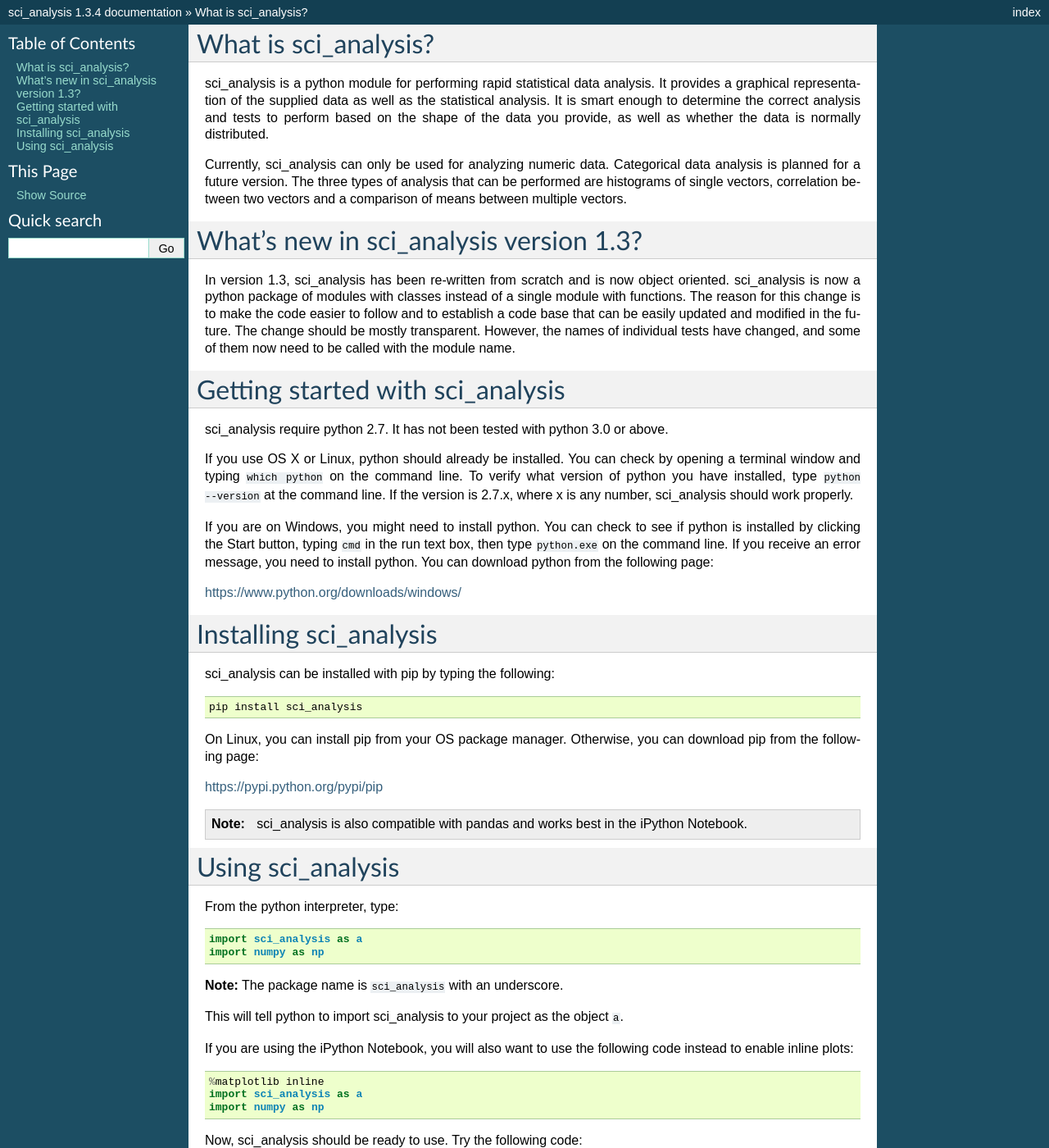
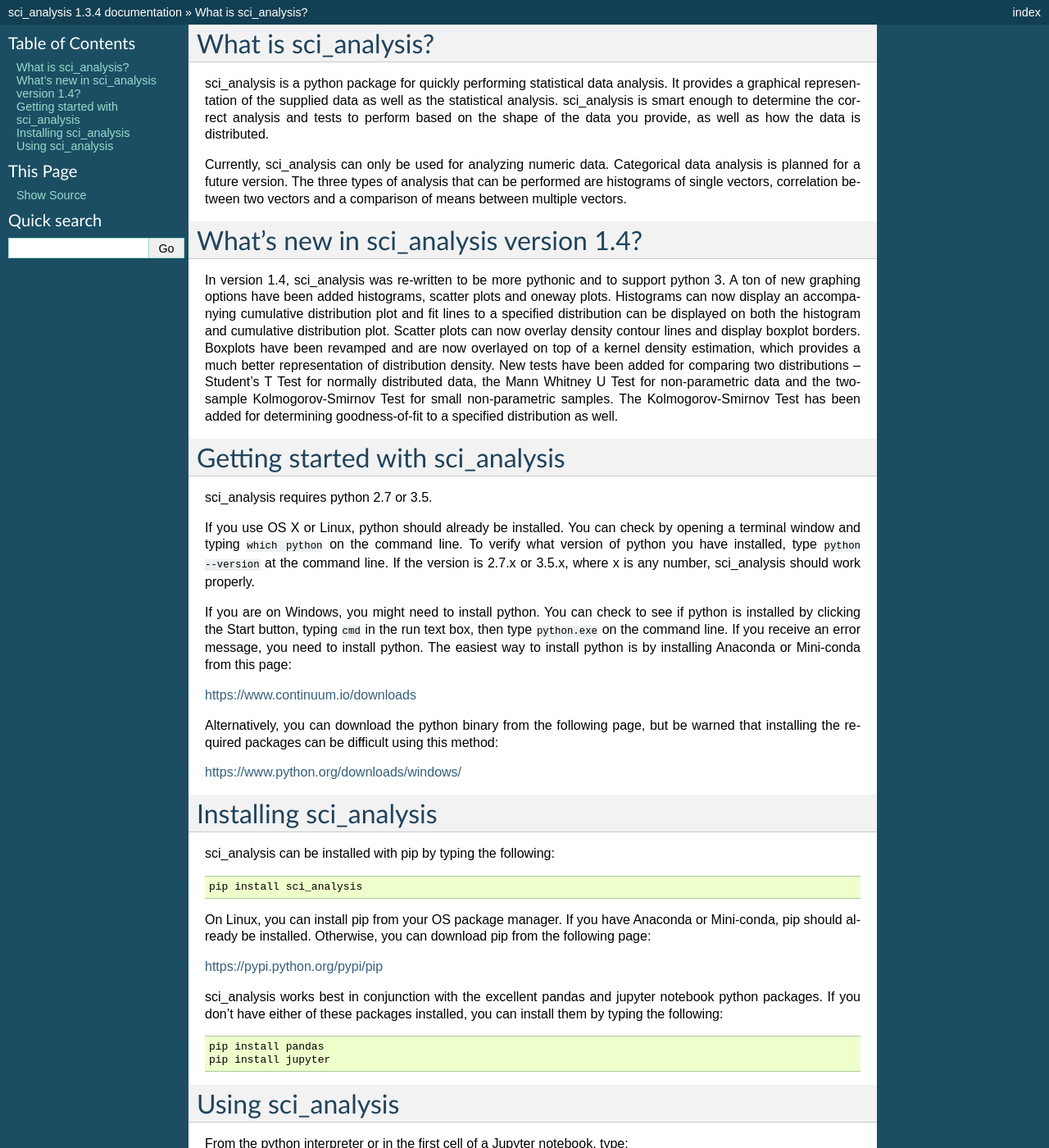
Before and after one commit to cmmorrow/sci-analysis, a Sphinx documentation site: the page built from docs/index.rst, in a window 1280 px wide and 1400 px high. Shown: the whole window at 82% size. Built offline with Sphinx 7.4.7, drawn with Linux system fonts in a browser that asks for light colours; formulas are drawn with MathJax 3; some of the changed text lies outside the part shown.

Commit message:
Updated docs for version 1.4

```diff
--- a/docs/index.rst
+++ b/docs/index.rst
@@ -7,23 +7,27 @@
 What is sci_analysis?
 =====================
 
-sci_analysis is a python module for performing rapid statistical data analysis. It provides a graphical representation of the supplied data as well as the statistical analysis. It is smart enough to determine the correct analysis and tests to perform based on the shape of the data you provide, as well as whether the data is normally distributed.
+sci_analysis is a python package for quickly performing statistical data analysis. It provides a graphical representation of the supplied data as well as the statistical analysis. sci_analysis is smart enough to determine the correct analysis and tests to perform based on the shape of the data you provide, as well as how the data is distributed.
 
 Currently, sci_analysis can only be used for analyzing numeric data. Categorical data analysis is planned for a future version. The three types of analysis that can be performed are histograms of single vectors, correlation between two vectors and a comparison of means between multiple vectors.
 
-What's new in sci_analysis version 1.3?
+What's new in sci_analysis version 1.4?
 =======================================
 
-In version 1.3, sci_analysis has been re-written from scratch and is now object oriented. sci_analysis is now a python package of modules with classes instead of a single module with functions. The reason for this change is to make the code easier to follow and to establish a code base that can be easily updated and modified in the future. The change should be mostly transparent. However, the names of individual tests have changed, and some of them now need to be called with the module name.
+In version 1.4, sci_analysis was re-written to be more pythonic and to support python 3. A ton of new graphing options have been added histograms, scatter plots and oneway plots. Histograms can now display an accompanying cumulative distribution plot and fit lines to a specified distribution can be displayed on both the histogram and cumulative distribution plot. Scatter plots can now overlay density contour lines and display boxplot borders. Boxplots have been revamped and are now overlayed on top of a kernel density estimation, which provides a much better representation of distribution density. New tests have been added for comparing two distributions -- Student's T Test for normally distributed data, the Mann Whitney U Test for non-parametric data and the two-sample Kolmogorov-Smirnov Test for small non-parametric samples. The Kolmogorov-Smirnov Test has been added for determining goodness-of-fit to a specified distribution as well.
 
 Getting started with sci_analysis
 =================================
 
-sci_analysis require python 2.7. It has not been tested with python 3.0 or above.
+sci_analysis requires python 2.7 or 3.5.
 
-If you use OS X or Linux, python should already be installed. You can check by opening a terminal window and typing ``which python`` on the command line. To verify what version of python you have installed, type ``python --version`` at the command line. If the version is 2.7.x, where x is any number, sci_analysis should work properly.
+If you use OS X or Linux, python should already be installed. You can check by opening a terminal window and typing ``which python`` on the command line. To verify what version of python you have installed, type ``python --version`` at the command line. If the version is 2.7.x or 3.5.x, where x is any number, sci_analysis should work properly.
 
-If you are on Windows, you might need to install python. You can check to see if python is installed by clicking the Start button, typing ``cmd`` in the run text box, then type ``python.exe`` on the command line. If you receive an error message, you need to install python. You can download python from the following page:
+If you are on Windows, you might need to install python. You can check to see if python is installed by clicking the Start button, typing ``cmd`` in the run text box, then type ``python.exe`` on the command line. If you receive an error message, you need to install python. The easiest way to install python is by installing Anaconda or Mini-conda from this page:
+
+`<https://www.continuum.io/downloads>`_
+
+Alternatively, you can download the python binary from the following page, but be warned that installing the required packages can be difficult using this method:
 
 `<https://www.python.org/downloads/windows/>`_
 
@@ -36,16 +40,21 @@ sci_analysis can be installed with pip by typing the following:
 
 	pip install sci_analysis
 
-On Linux, you can install pip from your OS package manager. Otherwise, you can download pip from the following page:
+On Linux, you can install pip from your OS package manager. If you have Anaconda or Mini-conda, pip should already be installed. Otherwise, you can download pip from the following page:
 
 `<https://pypi.python.org/pypi/pip>`_
 
-.. note:: sci_analysis is also compatible with pandas and works best in the iPython Notebook.
+sci_analysis works best in conjunction with the excellent pandas and jupyter notebook python packages. If you don't have either of these packages installed, you can install them by typing the following:
+
+::
+
+	pip install pandas
+	pip install jupyter
 
 Using sci_analysis
 ==================
 
-From the python interpreter, type:
+From the python interpreter or in the first cell of a Jupyter notebook, type:
 
 ::
 
@@ -56,7 +65,7 @@ From the python interpreter, type:
 
 This will tell python to import sci_analysis to your project as the object ``a``.
 
-If you are using the iPython Notebook, you will also want to use the following code instead to enable inline plots:
+If you are using the Jupyter notebook, you may also need to use the following code instead to enable inline plots:
 
 ::
 
```
Also changed, not shown: README.md (+1 -1 lines), 1 other file.
